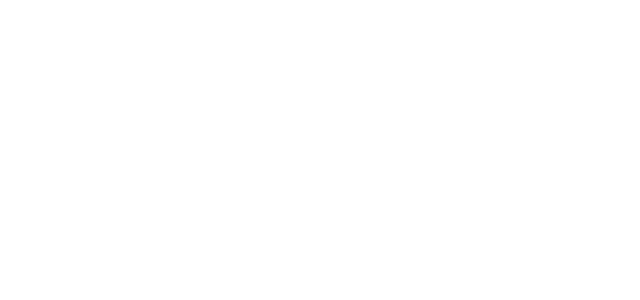
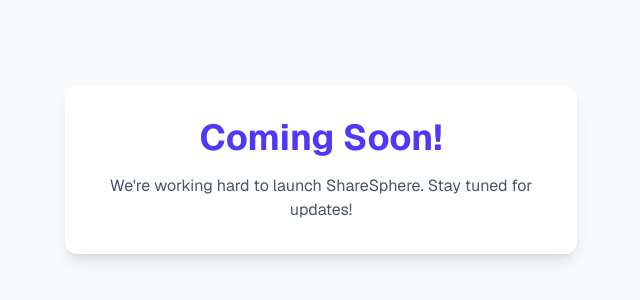
Before and after one commit to jayasurya-sparkout/sharesphere-frontend, a Next.js app: page / in a window 1280 px wide. Shown: the part 230-530 px from the top of the page, without its empty margins (319-959 px from the left). Built offline with nearby package versions, Linux system fonts and the light colour scheme.

Commit message:
feat : coming soon page created

```diff
--- a/src/app/page.tsx
+++ b/src/app/page.tsx
@@ -1,7 +1,10 @@
+
+import ComingSoon from "@/components/ComingSoon";
 
 export default function Home() {
   return (
-    <div className="font-sans grid grid-rows-[20px_1fr_20px] items-center justify-items-center min-h-screen p-8 pb-20 gap-16 sm:p-20">
+    <div className="font-sans">
+        <ComingSoon />
     </div>
   );
 }
--- /dev/null
+++ b/src/components/ComingSoon.tsx
@@ -0,0 +1,30 @@
+"use client";
+
+export default function ComingSoon() {
+
+  return (
+    <div className="flex min-h-screen items-center justify-center bg-gray-50 px-4">
+      <div className="text-center p-8 rounded-xl shadow-lg bg-white animate-fadeIn max-w-lg">
+        <h1 className="text-4xl font-bold mb-4 text-indigo-600">
+          Coming Soon!
+        </h1>
+        <p className="text-gray-600">
+          We're working hard to launch ShareSphere. Stay tuned for updates!
+        </p>
+
+        {/* <div className="flex justify-center gap-4">
+          <button className="px-4 py-2 bg-indigo-400 text-white rounded-md hover:bg-indigo-600 transition cursor-pointer">
+            Notify Me
+          </button>
+          <button className="px-4 py-2 bg-gradient-to-r from-indigo-500 to-purple-600 text-white rounded-md hover:scale-105 transition-transform cursor-pointer">
+            Learn More
+          </button>
+        </div> */}
+
+        {/* <p className="mt-6 text-gray-400 text-sm">
+          Follow us on social media to stay updated.
+        </p> */}
+      </div>
+    </div>
+  );
+}
```
